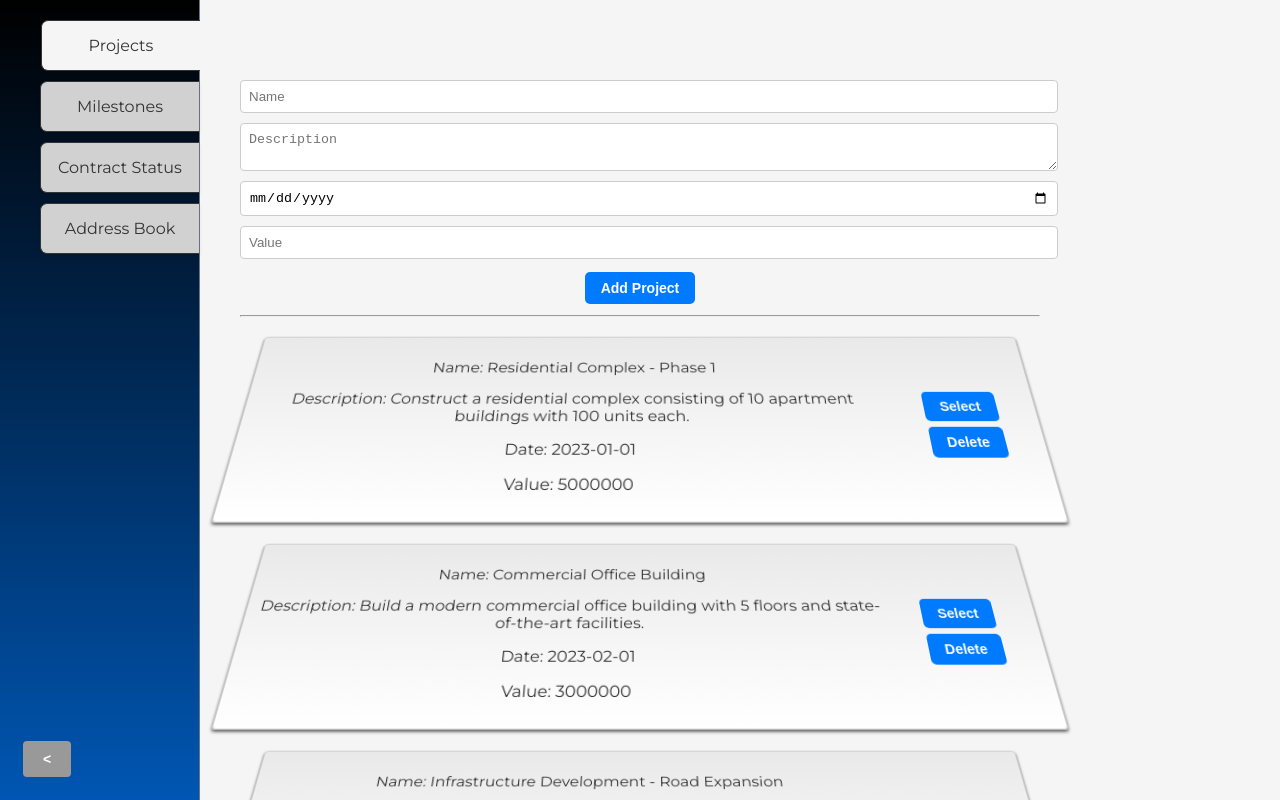
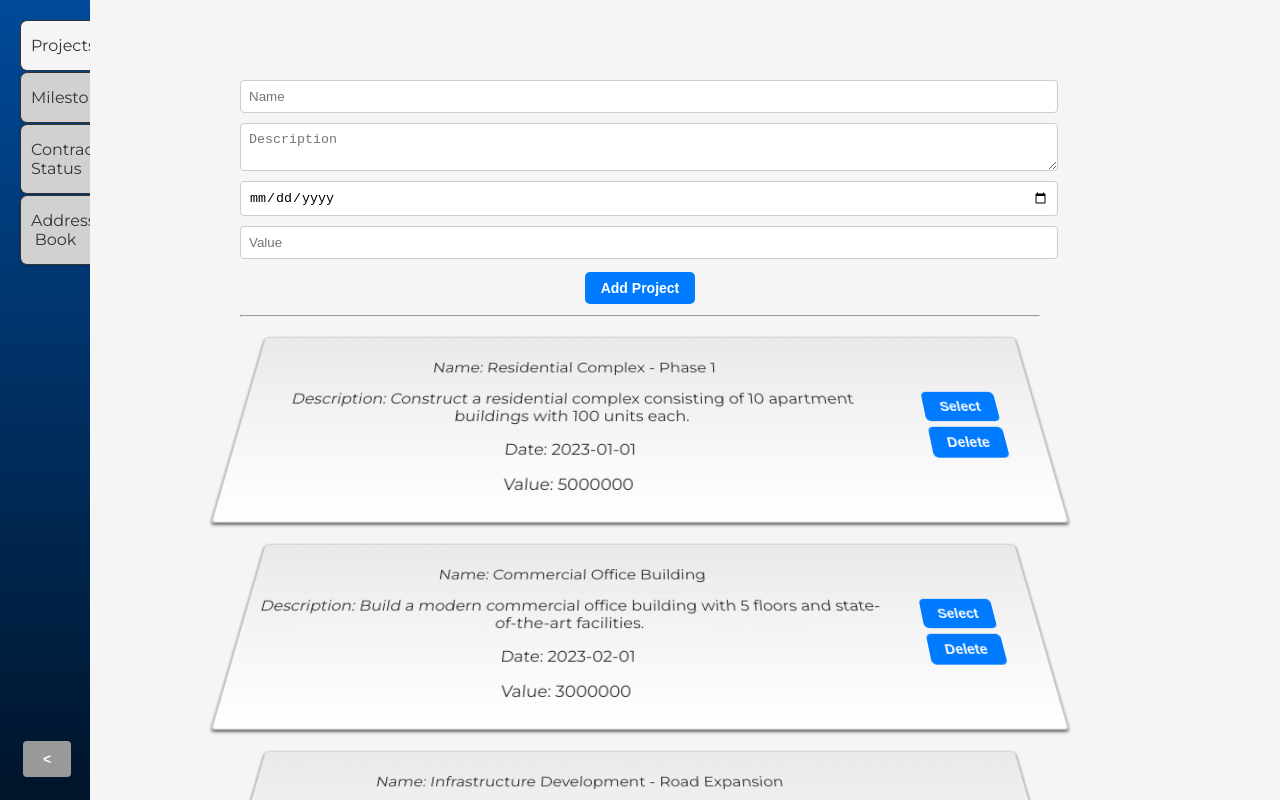
Before and after one commit to ramenpepe/circlehackathon, a React (Create React App) app in the folder cstream/: page / in a window 1280 px wide. Shown: the top 800 px of the page. Built offline with nearby package versions, Linux system fonts and the light colour scheme.

Commit message:
modified:   cstream/src/components/wizard/WizardComponent.css

```diff
--- a/cstream/src/components/nav/LeftNavBar.css
+++ b/cstream/src/components/nav/LeftNavBar.css
@@ -1,17 +1,30 @@
 .left-nav-bar {
-  width: 200px; height:100vh;
-  background:linear-gradient(#000000, #0056b3);
+  width: 90px; height:100vh;
+  background: linear-gradient(to bottom, #0056b3 30%, #000 70%);
+  background-size: 400% 400%;
   padding: 20px;
   box-sizing: border-box;
-  border-right: 1px solid var(--secondary-color);
+
   position: fixed;
   top: 0;
   left: 0;
   z-index:10;
   transition: transform 0.3s ease;
-  transform: translateY(0%);
+  z-index:36;
+  animation: gradientAnimation 5s linear infinite;
+  overflow:hidden;
 }
-
+@keyframes gradientAnimation {
+  0% {
+    background-position: 0% 50%;
+}
+50% {
+    background-position: 400% 40%;
+}
+100% {
+    background-position: 0% 50%;
+}
+}
 .left-nav-bar.hidden {
   transform: translateX(-100%);
 }
@@ -23,7 +36,7 @@
 }
 
 .nav-item {
-  margin-bottom: 10px;
+  margin-bottom: 1px;
   cursor: pointer;
   border: 1px solid; border-right:none;
   padding: 15px 10px;
@@ -31,19 +44,45 @@
   background-color: #d1d1d1;
   box-shadow: 0 2px 4px rgba(0, 0, 0, 0.1);
   transition: background-color 0.3s ease;
-  margin-right:-20px; margin-left:20px;
+  margin-right:-20px; margin-left:0px;
 }
 
 .nav-item:hover {
   background-color: var(--secondary-color);
   color: #fff; box-shadow: 0 0 5px 1px inset #000;
 }
-.nav-item.active{ margin-right:-21px; margin-left:21px;
+.nav-item.active{ margin-right:-21px; margin-left:0px;
 background:#F5F5F5;  box-shadow: none; border: 1px solid; border-right:none;
 }
 .nav-item.active:hover{
   background:#f9f9f9; color:#000; margin-right:-21px; box-shadow: none;
 
+  }
+  .placeholder-text {
+
+    transform-origin: bottom left;
+    position: absolute;
+    border:none;
+    bottom: 60px;
+    left: 100px; /* Adjust the left value as needed */
+    z-index:40;
+    width: 200px; /* Adjust the width as needed */
+    white-space: nowrap;
+    overflow: hidden;
+    text-overflow: ellipsis;
+    font-size: 14px;
+    color: #FFF;
+    transform: translateX(100px)  rotate(-90deg);
+    transition: transform 0.3s ease;
+  }
+
+  .placeholder-text.visible {
+    transform: translateX(0px) rotate(-90deg);
+
+  }
+
+  .placeholder-text.hidden {
+    display: none;
   }
 .toggle-button {
   position: fixed;
```
